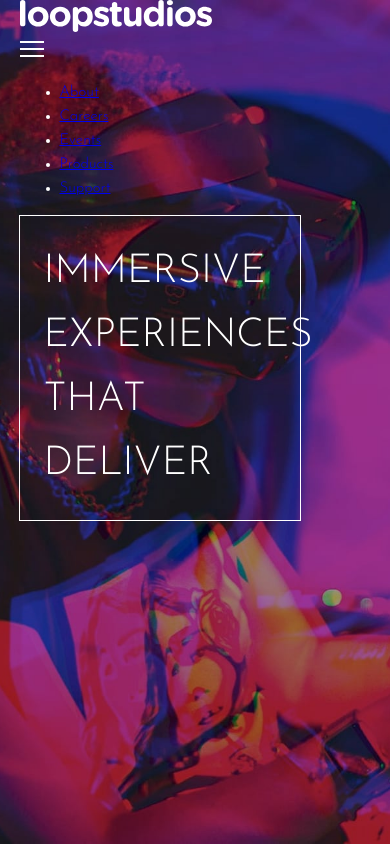
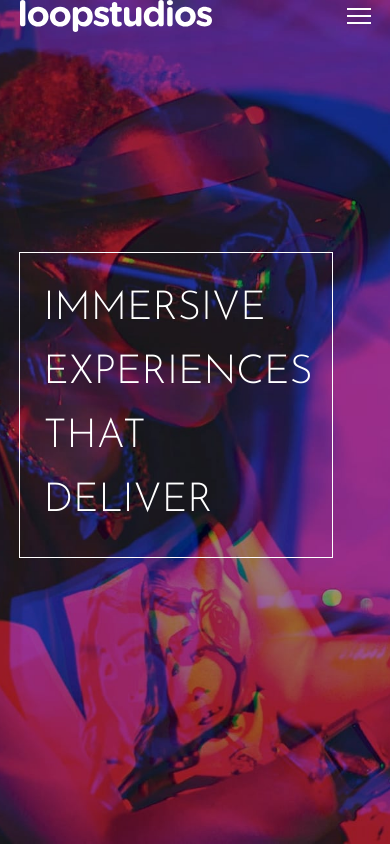
Before and after one commit to ifatiftiar/loop-studioes-landing-page, a plain HTML site: page index.html in a window 390 px wide. Shown: the top 846 px of the page. Drawn offline with Linux system fonts and the light colour scheme.

Commit message:
finally completed the project

```diff
--- /dev/null
+++ b/app.js
@@ -0,0 +1,11 @@
+const hamburger = document.querySelector(".hamburger");
+const close = document.querySelector(".close");
+const navList = document.querySelector(".nav-list");
+
+hamburger.addEventListener("click", () => {
+    navList.classList.add("open");
+});
+
+close.addEventListener("click", () => {
+    navList.classList.remove("open");
+});
--- a/index.html
+++ b/index.html
@@ -18,33 +18,39 @@
     <body>
         <!-- header start -->
         <header>
-            <div class="container">
-                <nav>
+            <!-- <div class="container"> -->
+            <nav class="nav">
+                <div class="container">
                     <div class="logo">
                         <img src="images/logo.svg" alt="logo" />
                     </div>
                     <div class="hamburger">
-                        <img src="images/icon-hamburger.svg" alt="" />
+                        <img src="images/icon-hamburger.svg" />
                     </div>
+
                     <ul class="nav-list">
                         <li class="nav-item">
-                            <a href="#" class="nav-link"> About </a>
+                            <a class="nav-link" href="#">About</a>
                         </li>
                         <li class="nav-item">
-                            <a href="#" class="nav-link">Careers </a>
+                            <a class="nav-link" href="#">Careers</a>
                         </li>
                         <li class="nav-item">
-                            <a href="#" class="nav-link">Events </a>
+                            <a class="nav-link" href="#">Events</a>
                         </li>
                         <li class="nav-item">
-                            <a href="#" class="nav-link">Products </a>
+                            <a class="nav-link" href="#">Products</a>
                         </li>
                         <li class="nav-item">
-                            <a href="#" class="nav-link">Support</a>
+                            <a class="nav-link" href="#">Support</a>
                         </li>
+                        <div class="close">
+                            <img src="images/icon-close.svg" />
+                        </div>
                     </ul>
-                </nav>
-            </div>
+                </div>
+            </nav>
+            <!-- </div> -->
             <div class="container">
                 <h1 class="header-title">
                     Immersive experiences that <br />
@@ -180,26 +186,8 @@
             </div>
         </footer>
         <!-- footer section end -->
-        <!--
 
-
-
-
-
-
-
-
-
-
-
-
-
-
-
-
-  <div class="attribution">
-    Challenge by <a href="https://www.frontendmentor.io?ref=challenge" target="_blank">Frontend Mentor</a>.
-    Coded by <a href="#">Your Name Here</a>.
-  </div> -->
+        <!-- js -->
+        <script src="app.js"></script>
     </body>
 </html>
--- a/style.css
+++ b/style.css
@@ -45,6 +45,7 @@ header {
     background-position: center center;
     color: var(--white);
     min-height: 100vh;
+    position: relative;
 }
 
 h1,
@@ -66,10 +67,44 @@ p {
     font-size: 2.5rem;
     text-transform: uppercase;
     outline: 1px solid var(--white);
+    position: absolute;
+    top: 30%;
 }
 
 /* menu styles */
+.nav {
+    position: fixed;
+    top: 0;
+    left: 0;
+    width: 100%;
+    z-index: 1000;
+}
 
+.nav .container {
+    display: flex;
+    justify-content: space-between;
+    align-items: center;
+}
+
+.nav-list {
+    display: flex;
+    margin: 0;
+    padding: 0;
+    list-style-type: none;
+}
+
+.nav-link {
+    color: #fff;
+    display: inline-block;
+    text-decoration: none;
+    padding: 10px 15px;
+    margin-left: 10px;
+}
+
+.hamburger,
+.close {
+    display: none;
+}
 /* vr section styles */
 
 .vr {
@@ -198,10 +233,54 @@ footer p {
     color: var(--very-dark-gray);
 }
 
+.social img,
+footer span {
+    cursor: pointer;
+}
+
 /* styles for moblile  */
+
 @media (max-width: 768px) {
     .vr-title {
         font-size: 1.75rem;
+    }
+
+    .nav-list {
+        position: absolute;
+        flex-direction: column;
+        left: 0px;
+        top: 312px;
+        transform: translateY(-50%) scaleY(0);
+        transform-origin: top;
+        transition: 0.5s;
+        width: 100vw;
+        height: 100vh;
+        background: rgba(0, 0, 0);
+    }
+
+    .nav-list.open {
+        transform: translateY(-50%) scaleY(1);
+    }
+
+    .nav-link {
+        margin: 10px;
+    }
+
+    .hamburger {
+        display: block;
+    }
+
+    .close {
+        display: block;
+        position: absolute;
+        left: 80%;
+        top: 20px;
+    }
+}
+
+@media (max-width: 715px) {
+    .hamburger {
+        display: block;
     }
 }
 
```
